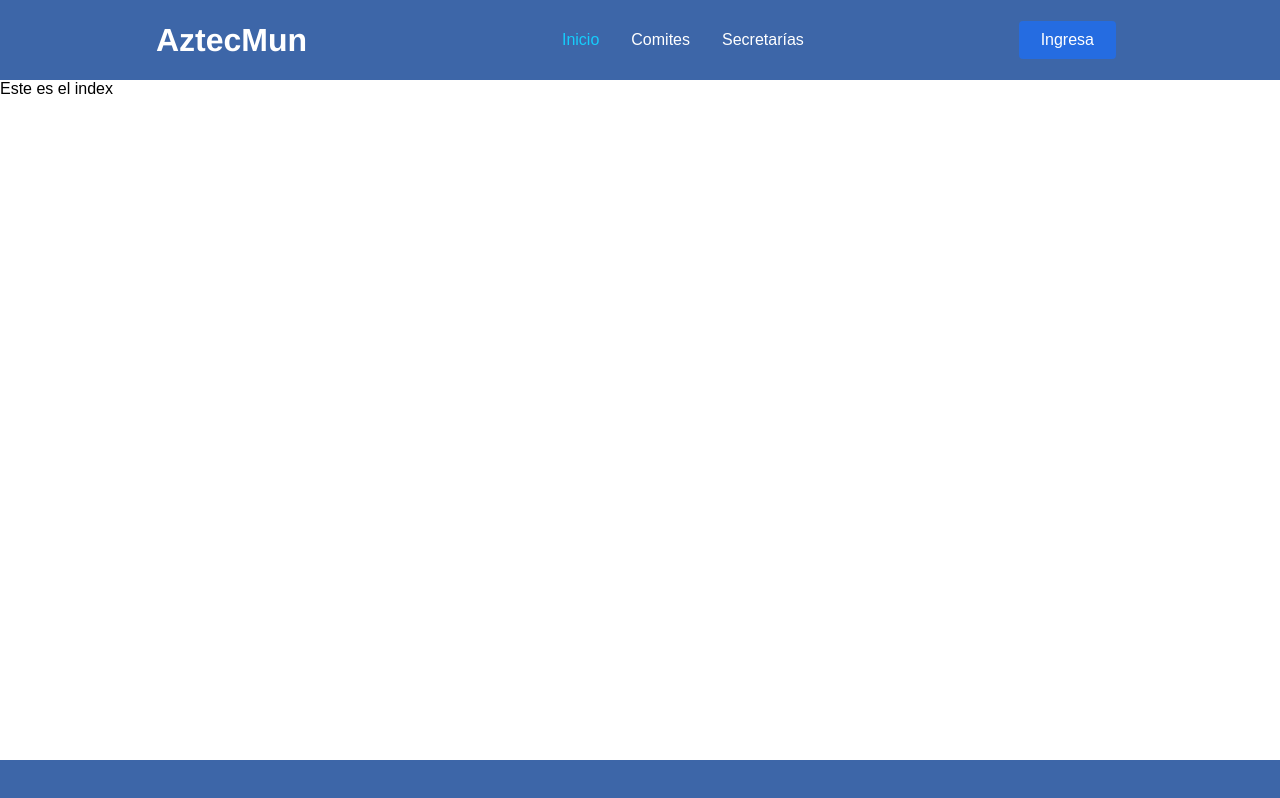
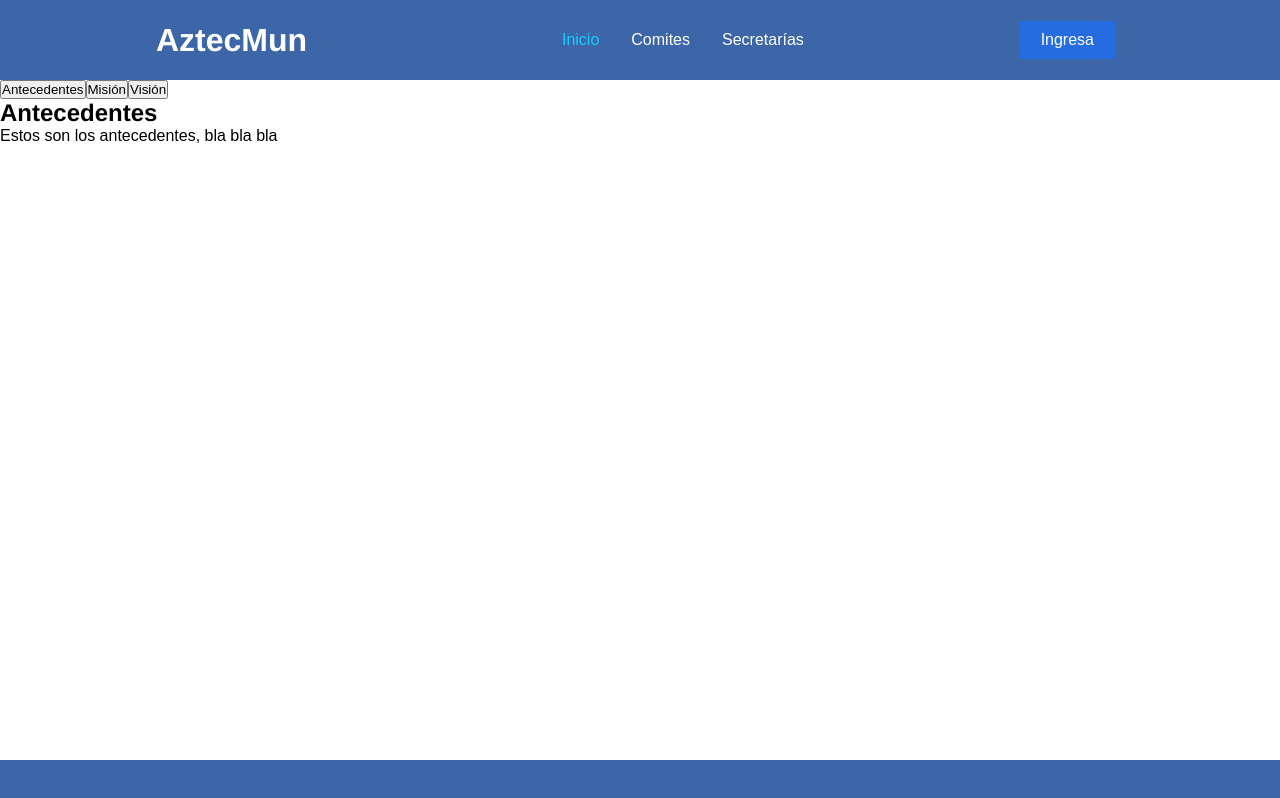
Before and after one commit to aztecmun/aztecmun-2021, a Next.js app: page / in a window 1280 px wide. Built offline with nearby package versions, Linux system fonts and the light colour scheme; a web font is replaced by a local one.

Commit message:
antecedentes

```diff
--- a/src/pages/index.js
+++ b/src/pages/index.js
@@ -1,7 +1,36 @@
-import React from 'react'
+import { React, useState } from 'react'
 
-function index() {
-  return <div>Este es el index</div>
+export default function index() {
+  const [section, setSection] = useState(undefined)
+
+  return (
+    <>
+      <button onClick={() => setSection('Antecedentes')}>Antecedentes</button>
+      <button onClick={() => setSection('Mision')}>Misión</button>
+      <button onClick={() => setSection('Vision')}>Visión</button>
+
+      <div>
+        {(section === undefined || section === 'Antecedentes') && (
+          <section>
+            <h2>Antecedentes</h2>
+            <p>Estos son los antecedentes, bla bla bla</p>
+          </section>
+        )}
+
+        {section === 'Mision' && (
+          <section>
+            <h2>Misión</h2>
+            <p>Nuestra misión es hacer que la Web App jale</p>
+          </section>
+        )}
+
+        {section === 'Vision' && (
+          <section>
+            <h2>Visión</h2>
+            <p>No se cuál sea nuestra visión jaja</p>
+          </section>
+        )}
+      </div>
+    </>
+  )
 }
-
-export default index
--- /dev/null
+++ b/src/pages/secretarias.js
@@ -0,0 +1,5 @@
+import React from 'react'
+
+export default function secretarias() {
+  return <h1>Secretarias</h1>
+}
```
Also changed, not shown: src/pages/comites.js (added, +7 -0 lines).
